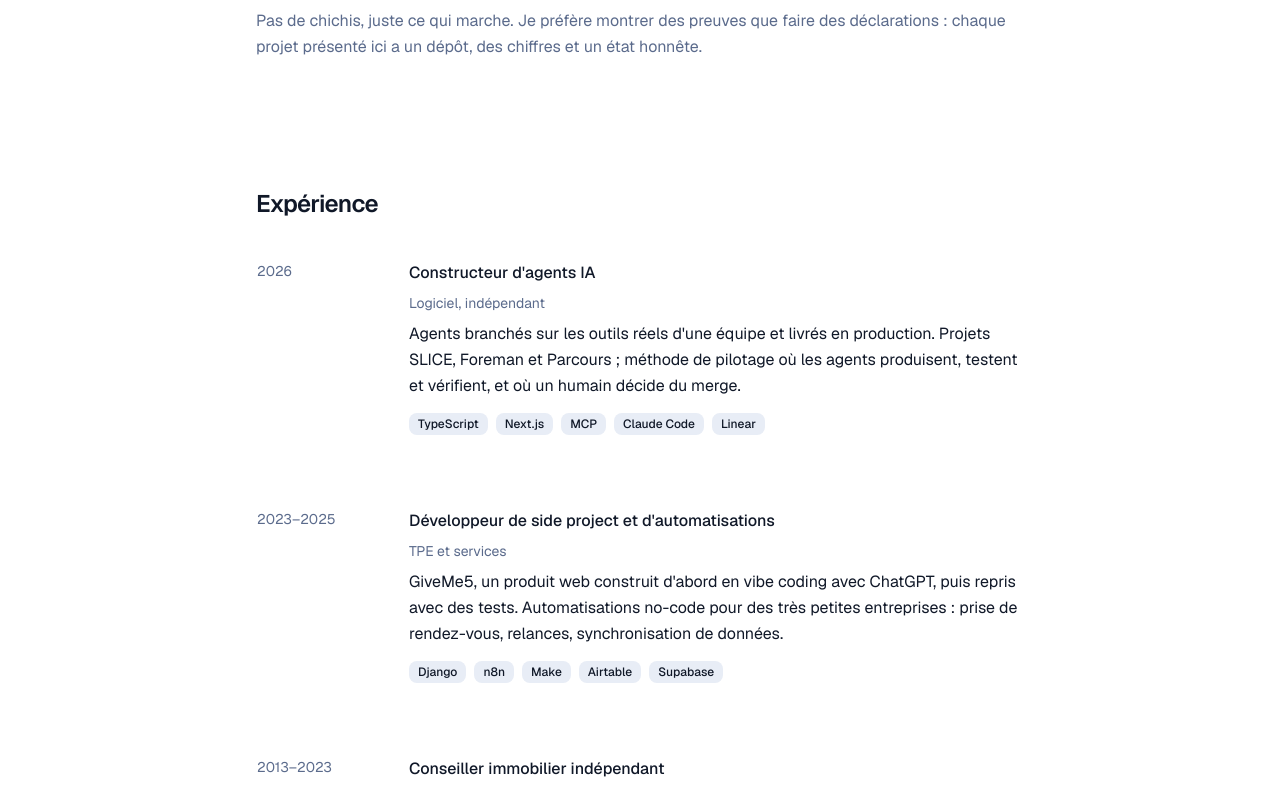
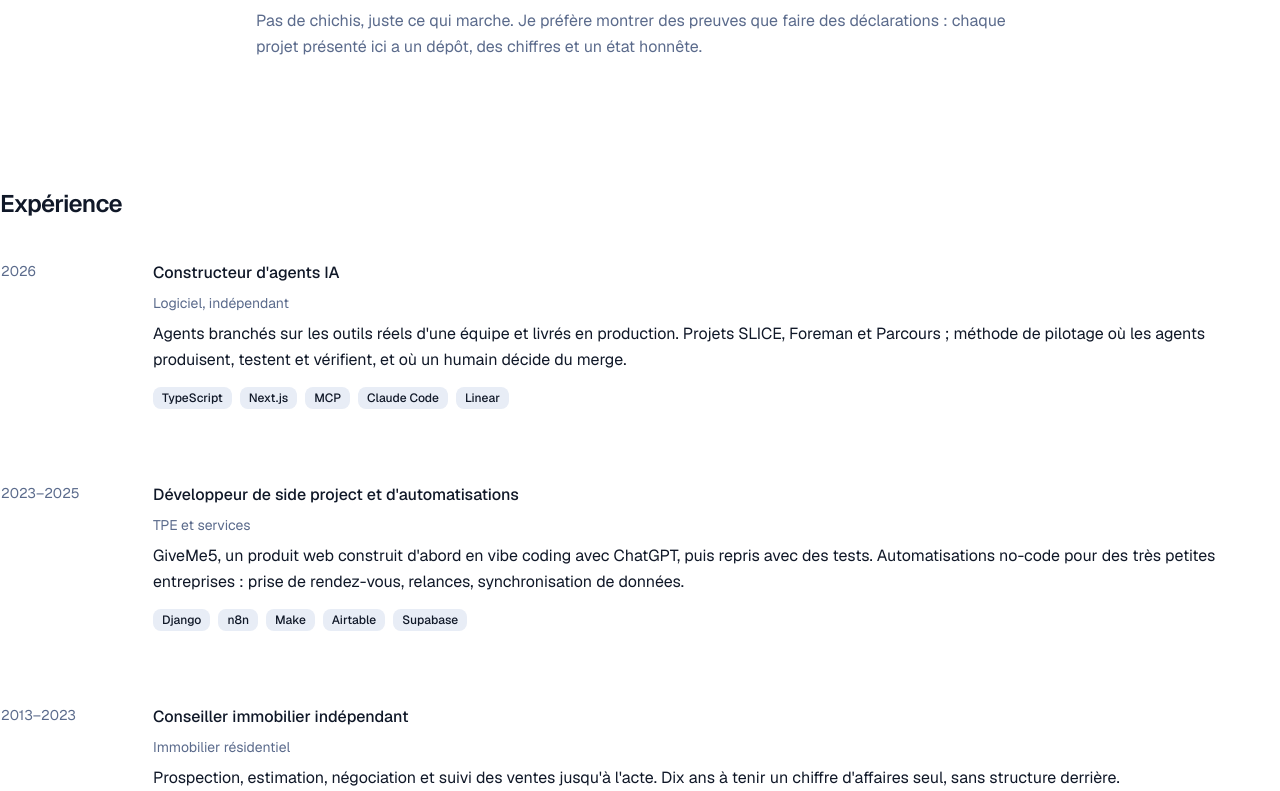
Before and after one commit to cedricgicquiaud/cedricgicquiaud.github.io, a Next.js app: page / in a window 1280 px wide. Shown: the part 1640-2431 px from the top of the page. Built offline with nearby package versions, Linux system fonts and the light colour scheme.

Commit message:
fix: let the page container own horizontal padding and width of Experience and Projects (GREEN)

```diff
--- a/components/experience.tsx
+++ b/components/experience.tsx
@@ -4,8 +4,8 @@ import { Badge } from "./ui/badge";
 export function Experience() {
   const experience = loadExperience(contentDir);
   return (
-    <section id="experience" className="px-6 py-16 lg:px-16">
-      <div className="mx-auto w-full max-w-3xl">
+    <section id="experience" className="py-16">
+      <div className="w-full">
         <h2 className="mb-6 text-2xl font-semibold tracking-tight">{experience.titre}</h2>
         <ol className="group/list space-y-10">
           {experience.blocs.map((bloc) => (
--- a/components/projects.tsx
+++ b/components/projects.tsx
@@ -4,8 +4,8 @@ import { ProjectCard } from "./project-card";
 /** Les cartes viennent de `loadFiches()` (déjà triées par `ordre`) ; `fiches` sert aux tests. */
 export function Projects({ fiches = loadFiches() }: { fiches?: Fiche[] }) {
   return (
-    <section id="projets" className="px-6 py-16 lg:px-16">
-      <div className="mx-auto w-full max-w-3xl">
+    <section id="projets" className="py-16">
+      <div className="w-full">
         <h2 className="mb-6 text-2xl font-semibold tracking-tight">Projets</h2>
         <ol className="group/list grid grid-cols-[minmax(0,1fr)] gap-6">
           {fiches.map((fiche) => (
```
Also changed, not shown: 2 other files (tests, documents, lock files or other folders).
